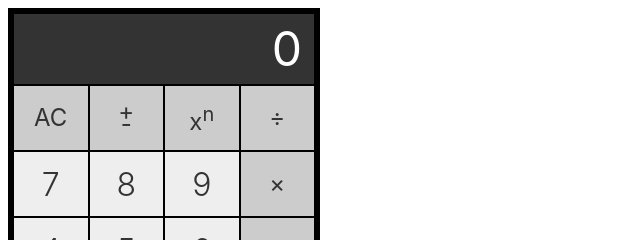
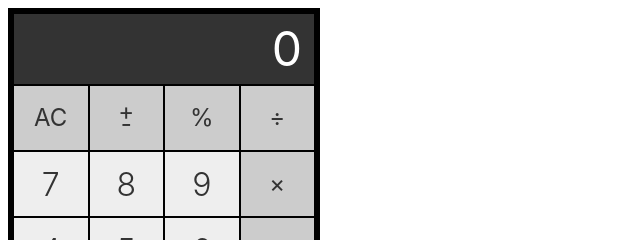
Before and after one commit to bbacademy/calculator, a plain HTML site: page index.html in a window 1280 px wide. Shown: the top 240 px of the page, 0-640 px from the left. Drawn offline with Linux system fonts and the light colour scheme.

Commit message:
update code

```diff
--- a/index.html
+++ b/index.html
@@ -7,8 +7,8 @@
 
 	<button name="clear">AC</button>
 	<button name="negate">+<br>-</button>
-	<!-- <button name="percent">%</button> -->
-	<button name="power">x<sup>n</sup></button>
+	<button name="percent">%</button>
+	<!-- <button name="power">x<sup>n</sup></button> -->
 	<button name="divide">&divide;</button>
 
 	<input type="button" value="7">
```
